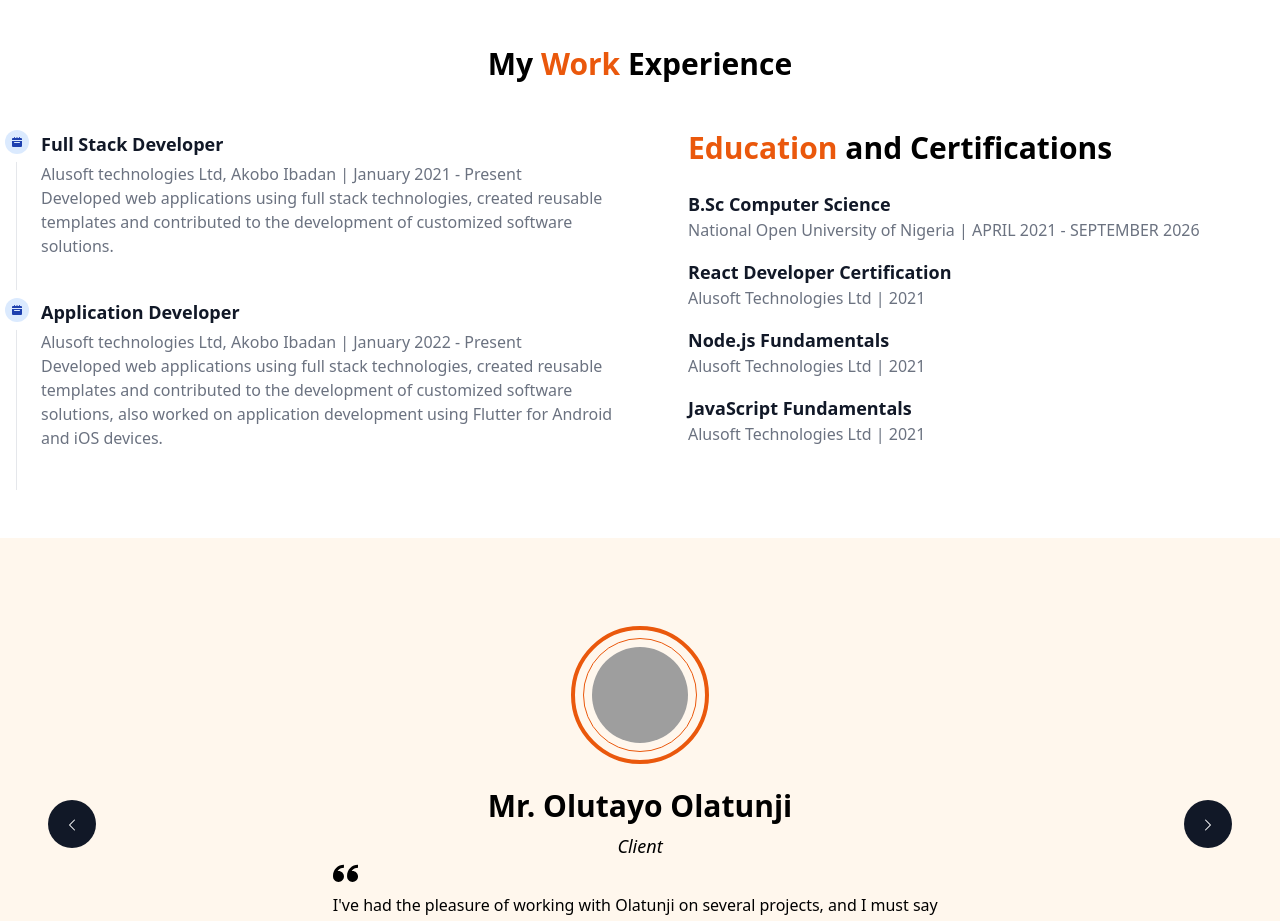
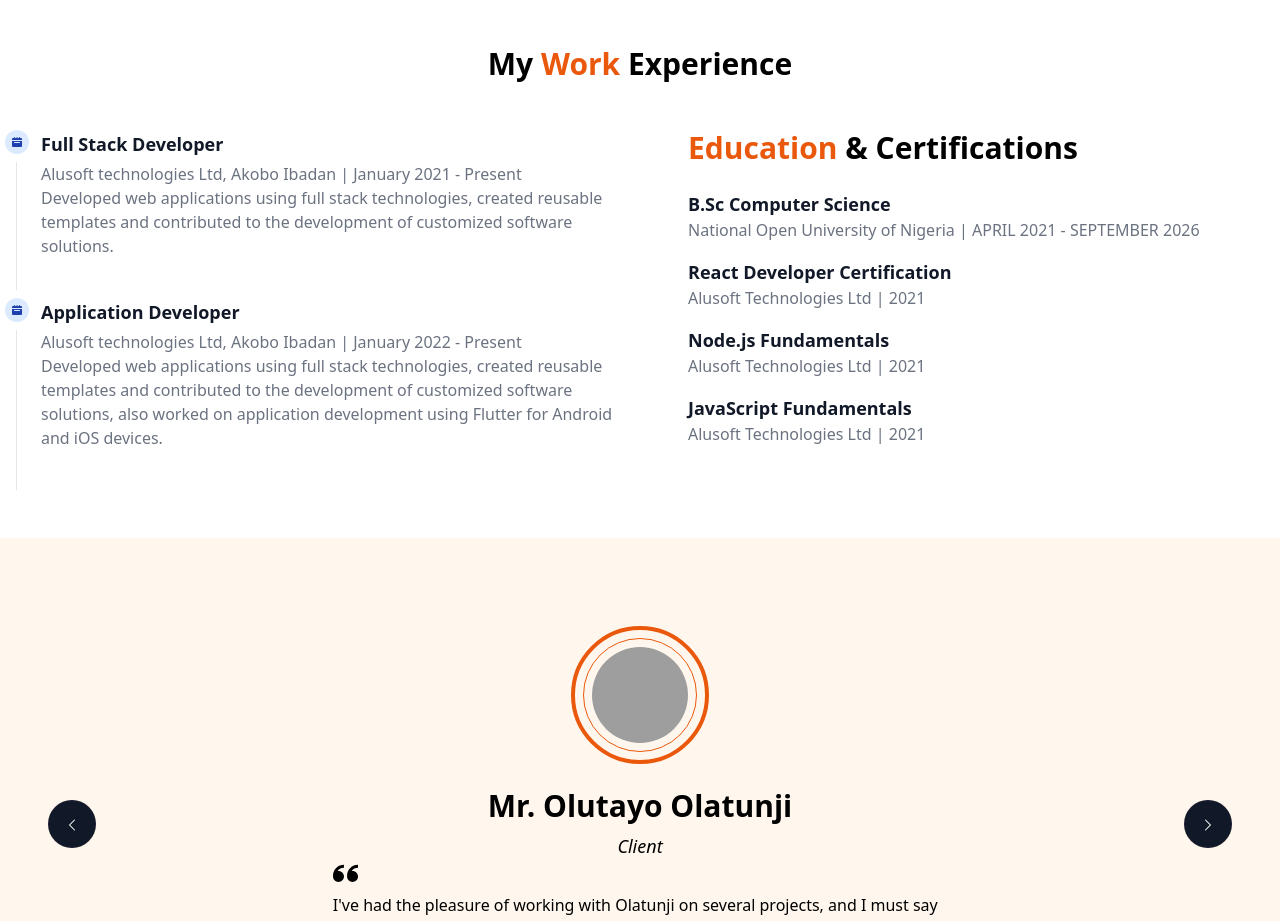
Before and after one commit to Godswillconcept/portfolio-v2, a React (Vite) app: page / in a window 1280 px wide. Shown: the part 2544-3465 px from the top of the page. Built offline with nearby package versions, Linux system fonts and the light colour scheme; grey boxes are pictures that could not be loaded.

Commit message:
Updated ampersand entity to literal ampersand in Education and Certifications heading

```diff
--- a/src/components/Experience.jsx
+++ b/src/components/Experience.jsx
@@ -94,7 +94,7 @@ const Experience = () => {
           ))}
         </ol>
         <div className="mx-12">
-          <h2 className="md:text-3xl sm:text-2xl text-xl font-bold mb-6"><span className="text-orange-600">Education</span> and Certifications</h2>
+          <h2 className="md:text-3xl sm:text-2xl text-xl font-bold mb-6"><span className="text-orange-600">Education</span> & Certifications</h2>
           {educationAndCertifications.map((certification, index) => (
             <div key={index} className="mb-4">
               <h3 className="md:text-lg sm:text-base text-sm font-semibold text-gray-900 dark:text-white">
```
